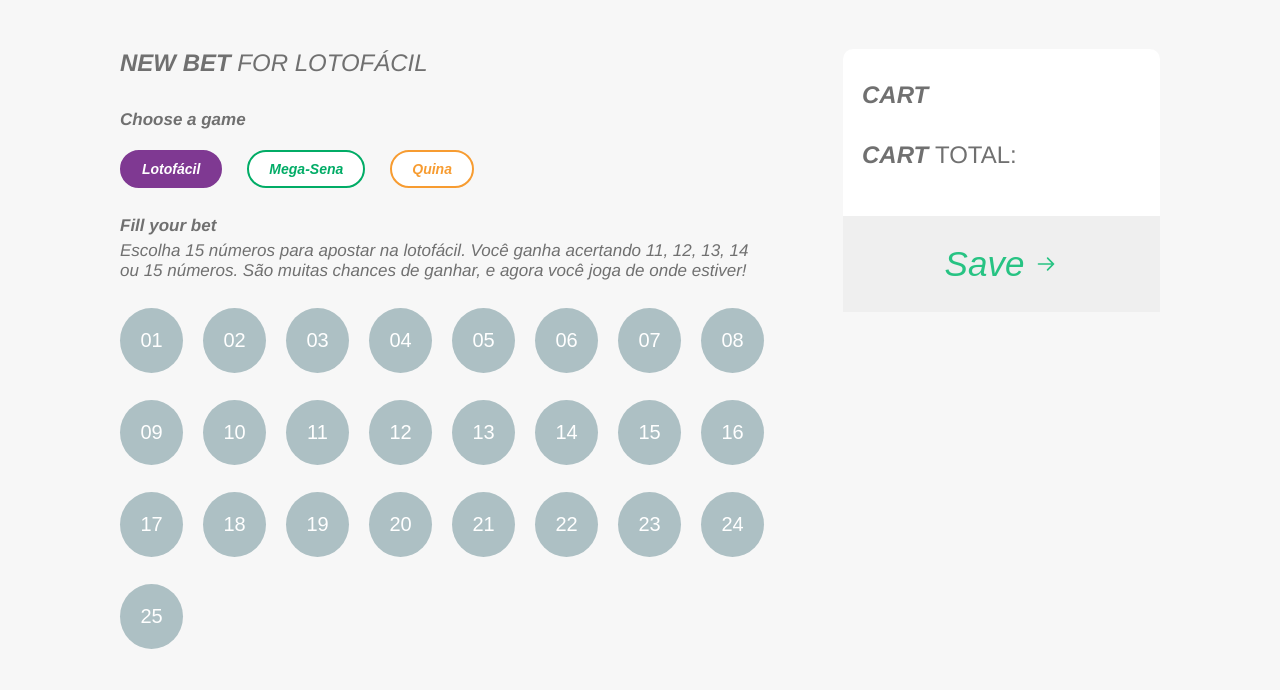
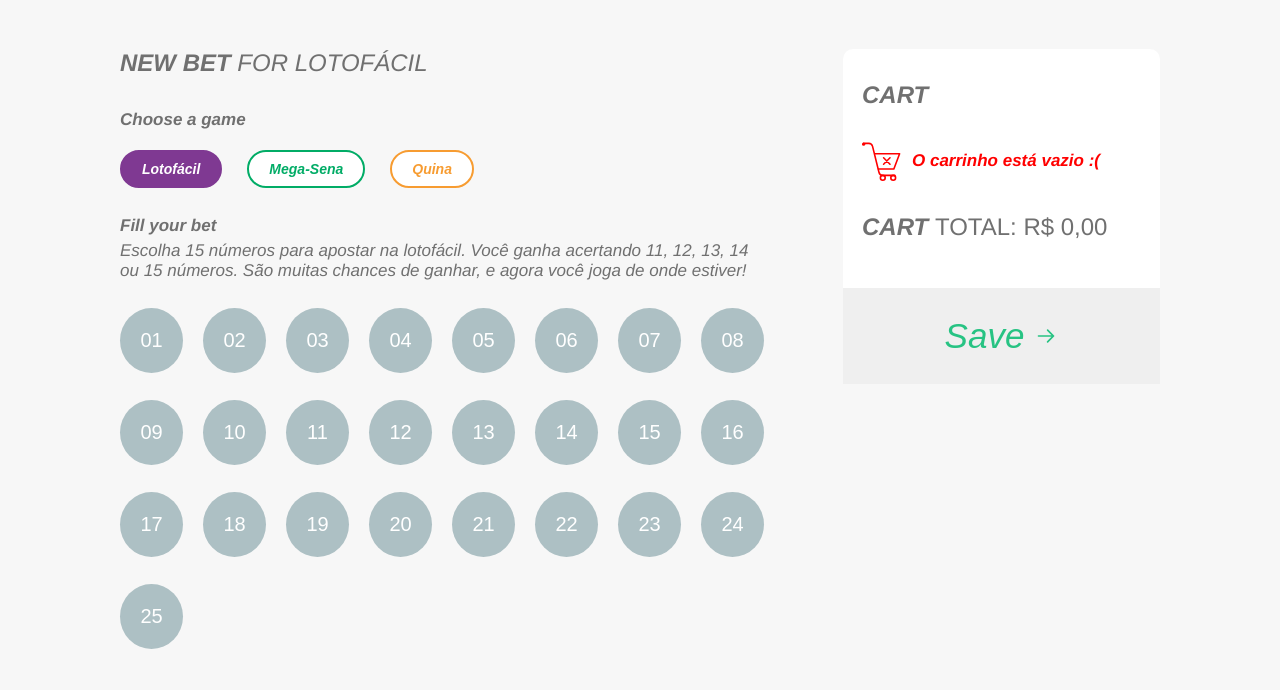
Before and after one commit to gstvz/Luby-JS-Prova-Final, a plain HTML site: page index.html in a window 1280 px wide. Shown: the part 100-790 px from the top of the page. Drawn offline with Linux system fonts and the light colour scheme.

Commit message:
feat: created functions to show message if cart is empty and total value 0

```diff
--- a/scripts/app.js
+++ b/scripts/app.js
@@ -9,6 +9,7 @@
         (function init() {
             getGamesInfo();
             setButtonsListeners();
+            calculateCartValue();
         })();
 
         function setButtonsListeners() {
@@ -386,8 +387,29 @@
                 return acc + currentValue.price;
             }, 0);
 
+            if(total === 0) {
+                makeCartIsEmpty($cartTotalValue, total);
+            };
+
             $cartTotalValue.textContent = formatValue(total);
         };
+
+        function makeCartIsEmpty($cartTotalValue, total) {
+            const $cartLi = document.createElement('li');
+            const $cartEmpty = document.createElement('img');
+            const $cartP = document.createElement('p');
+
+            $cartLi.classList.add('flex-row-align-center');
+            $cartEmpty.src = '../assets/empty-shopping-cart.svg';
+            $cartEmpty.classList.add('aside__empty-cart');
+            $cartP.classList.add('aside__empty-message');
+            $cartP.textContent = "O carrinho está vazio :(";
+
+            $cartLi.appendChild($cartEmpty);
+            $cartLi.appendChild($cartP);
+            $.get('[data-js="cart-list"]').appendChild($cartLi);
+            $cartTotalValue.textContent = formatValue(total);
+        }
 
         function formatValue(value) {
             return value.toLocaleString('pt-br', {
--- a/styles/main.css
+++ b/styles/main.css
@@ -150,6 +150,17 @@
     margin-bottom: 3.2rem;
 }
 
+.aside__empty-cart {
+    height: 4rem;
+    margin-right: 1rem;
+    width: 4rem;
+}
+
+.aside__empty-message {
+    color: #FF0000;
+    font-size: 1.7rem;
+}
+
 .aside__delete {
     background: none;
     border: none;
```
Also changed, not shown: assets/empty-shopping-cart.svg (added).
